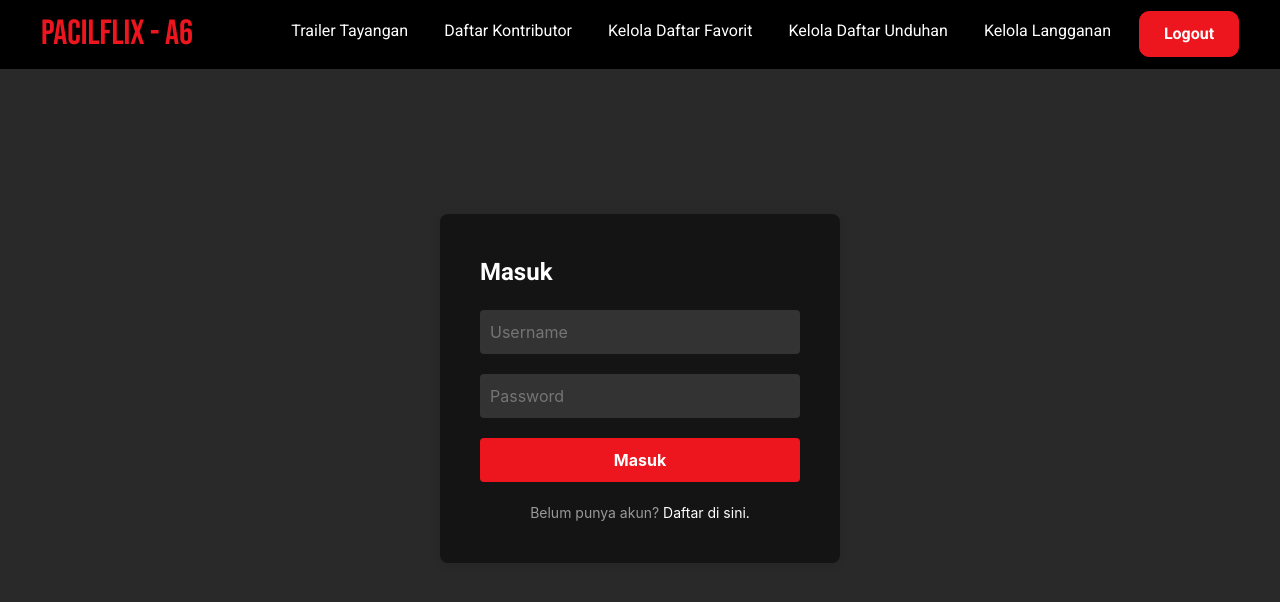
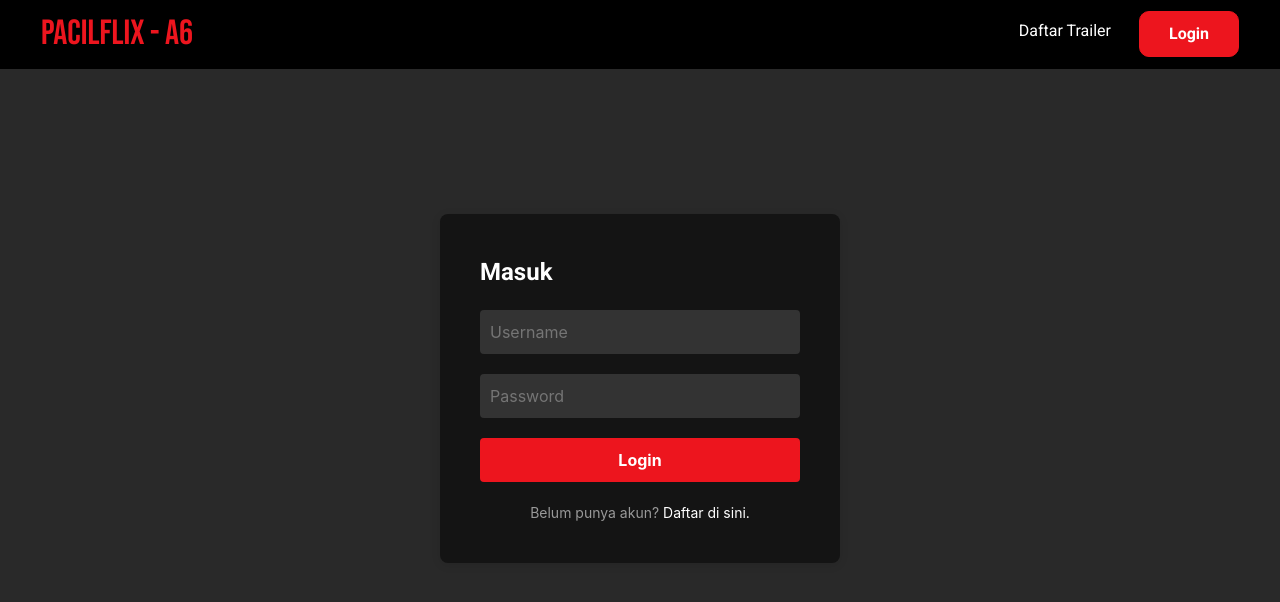
Before and after one commit to Pacilflix-A6/pacilflix, a Django app: template accounts/templates/form_login.html in a window 1280 px wide. Shown: the top 602 px of the page. Run offline with Django 3.2, Linux system fonts and the light colour scheme; the template is opened without the code that fills it, so the values that code supplies are empty; some libraries are stand-ins or nearby versions.

Commit message:
finished login-logout

```diff
--- a/accounts/templates/form_login.html
+++ b/accounts/templates/form_login.html
@@ -1,3 +1,4 @@
+
 {% extends 'base.html' %}
 {% load static %}
 
@@ -53,6 +54,21 @@
         background-color: #cc1218;
     }
 
+    button[type="submit"]:hover {
+        background-color: #cc1218;
+    }
+
+    button[type="submit"] {
+        width: 100%;
+        background-color: #ED151E;
+        color: #fff;
+        padding: 10px;
+        border: none;
+        border-radius: 4px;
+        cursor: pointer;
+        font-weight: bold;
+    }
+
     .register-link {
         margin-top: 20px;
         color: #999;
@@ -71,10 +87,11 @@
 <div class="container">
     <div class="login-container">
         <div class="login-title">Masuk</div>
-        <form action="#">
-            <input type="text" placeholder="Username" required>
-            <input type="password" placeholder="Password" required>
-            <input type="submit" value="Masuk">
+        <form method="POST" action="{% url 'accounts:log_in' %}">
+            {% csrf_token %}
+            <input type="text" placeholder="Username" id="username" name="username" required>
+            <input type="password" placeholder="Password"id="password" name="password" required>
+            <button type="submit" class="custom-btn">Login</button>
         </form>
         <div class="register-link">Belum punya akun? <a href="{% url 'accounts:form_register' %}">Daftar di sini.</a></div>
     </div>
--- a/accounts/urls.py
+++ b/accounts/urls.py
@@ -1,10 +1,12 @@
 from django.urls import path
-from accounts.views import form_login, form_register, login
+from accounts.views import option, logout, form_login, form_register, login
 
 app_name = 'accounts'
 
 urlpatterns = [
-    path('', login, name='login'),
+    path('', option, name='login'),
     path('login', form_login, name='form_login'),
     path('register', form_register, name='form_register'),
+    path('logout', logout, name='logout'),
+    path('log_in', login, name='log_in'),
 ]
--- a/templates/navbar.html
+++ b/templates/navbar.html
@@ -1,3 +1,4 @@
+
 {% load static %}
 <head>
     <style>
@@ -57,8 +58,9 @@
         </button>
         <div class="collapse navbar-collapse" id="navbarNav">
             <ul class="navbar-nav ml-auto">
+                {% if request.COOKIES.is_authenticated %}
                 <li class="nav-item">
-                    <a class="nav-link" href="#">Trailer Tayangan</a>
+                    <a class="nav-link" href="#">Daftar Tayangan</a>
                 </li>
                 <li class="nav-item">
                     <a class="nav-link" href="{% url 'daftar_kontributor:daftar_kontributor_page' %}">Daftar Kontributor</a>
@@ -73,8 +75,16 @@
                     <a class="nav-link" href="{% url 'langganan:langganan_page' %}">Kelola Langganan</a>
                 </li>
                 <li class="nav-item">
-                    <a href="#" class="nav-link logout-btn">Logout</a>
+                    <a href="{% url 'accounts:logout' %}" class="nav-link logout-btn">Logout</a>
                 </li>
+                {% else %}
+                <li class="nav-item">
+                    <a class="nav-link" href="{% url 'tayangan:trailer' %}">Daftar Trailer</a>
+                </li>
+                <li class="nav-item">
+                    <a href="{% url 'accounts:form_login' %}" class="nav-link logout-btn">Login</a>
+                </li>
+                {% endif %}
             </ul>
         </div>
     </div>
```
Also changed, not shown: accounts/views.py (+46 -5 lines).
